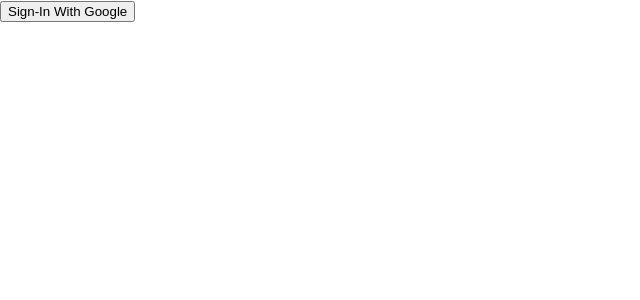
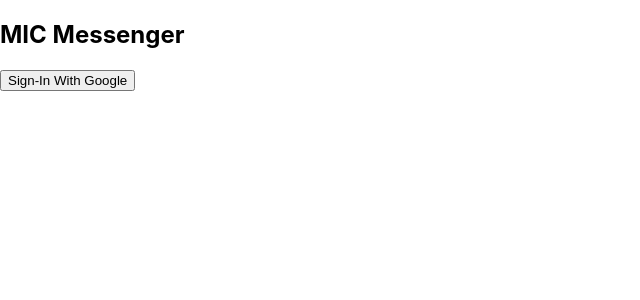
Before and after one commit to Verlect/MICMessenger, a Next.js app: page / in a window 1280 px wide. Shown: the top 300 px of the page, without its empty margins (0-640 px from the left). Built offline with nearby package versions, Linux system fonts and the light colour scheme; no server answers.

Commit message:
Removed cross env dependency. Updated test page.

```diff
--- a/package.json
+++ b/package.json
@@ -9,7 +9,6 @@
     "lint": "next lint"
   },
   "dependencies": {
-    "cross-env": "^7.0.3",
     "firebase": "^9.12.1",
     "next": "^12.3.1",
     "react": "^18.2.0",
--- a/pages/index.js
+++ b/pages/index.js
@@ -34,73 +34,22 @@
       <header>
       </header>
       <section>
-        {user ? <TEMPOUT/> : <SignIn/>}
+        {user ? <TEMPOUT/> : <TitlePage/>}
       </section>
     </div>
-    /*
-    <div className={styles.container}>
-      <Head>
-        <title>Create Next App</title>
-        <meta name="description" content="Generated by create next app" />
-        <link rel="icon" href="/favicon.ico" />
-      </Head>
+  )
+}
 
-      <main className={styles.main}>
-        <h1 className={styles.title}>
-          Welcome to <a href="https://nextjs.org">MICMessenger</a>
-        </h1>
+function TitlePage() {
 
-        <p className={styles.description}>
-          Get started by editing{' '}
-          <code className={styles.code}>pages/index.js</code>
-        </p>
-
-        <div className={styles.grid}>
-          <a href="https://nextjs.org/docs" className={styles.card}>
-            <h2>Documentation &rarr;</h2>
-            <p>Find in-depth information about Next.js features and API.</p>
-          </a>
-
-          <a href="https://nextjs.org/learn" className={styles.card}>
-            <h2>Learn &rarr;</h2>
-            <p>Learn about Next.js in an interactive course with quizzes!</p>
-          </a>
-
-          <a
-            href="https://github.com/vercel/next.js/tree/canary/examples"
-            className={styles.card}
-          >
-            <h2>Examples &rarr;</h2>
-            <p>Discover and deploy boilerplate example Next.js projects.</p>
-          </a>
-
-          <a
-            href="https://vercel.com/new?utm_source=create-next-app&utm_medium=default-template&utm_campaign=create-next-app"
-            className={styles.card}
-          >
-            <h2>Deploy &rarr;</h2>
-            <p>
-              Instantly deploy your Next.js site to a public URL with Vercel.
-            </p>
-          </a>
-        </div>
-      </main>
-
-      <footer className={styles.footer}>
-        <a
-          href="https://vercel.com?utm_source=create-next-app&utm_medium=default-template&utm_campaign=create-next-app"
-          target="_blank"
-          rel="noopener noreferrer"
-        >
-          Powered by{' '}
-          <span className={styles.logo}>
-            <Image src="/vercel.svg" alt="Vercel Logo" width={72} height={16} />
-          </span>
-        </a>
-      </footer>
+  return(
+    <div>
+      <h1>MIC Messenger</h1>
+      <section>
+        {<SignIn/>}
+      </section>
     </div>
-    */
-  )
+  );
 }
 
 
@@ -117,6 +66,9 @@
 
 function TEMPOUT() {
   return auth.currentUser && (// Check to see if a current user exists.
+  <div>
+    <p>Hello There</p>
   <button onClick={() => auth.signOut()}> Sign-Out With Google</button>
+  </div>
   );
 }
```
Also changed, not shown: 1 other file (tests, documents, lock files or other folders).
